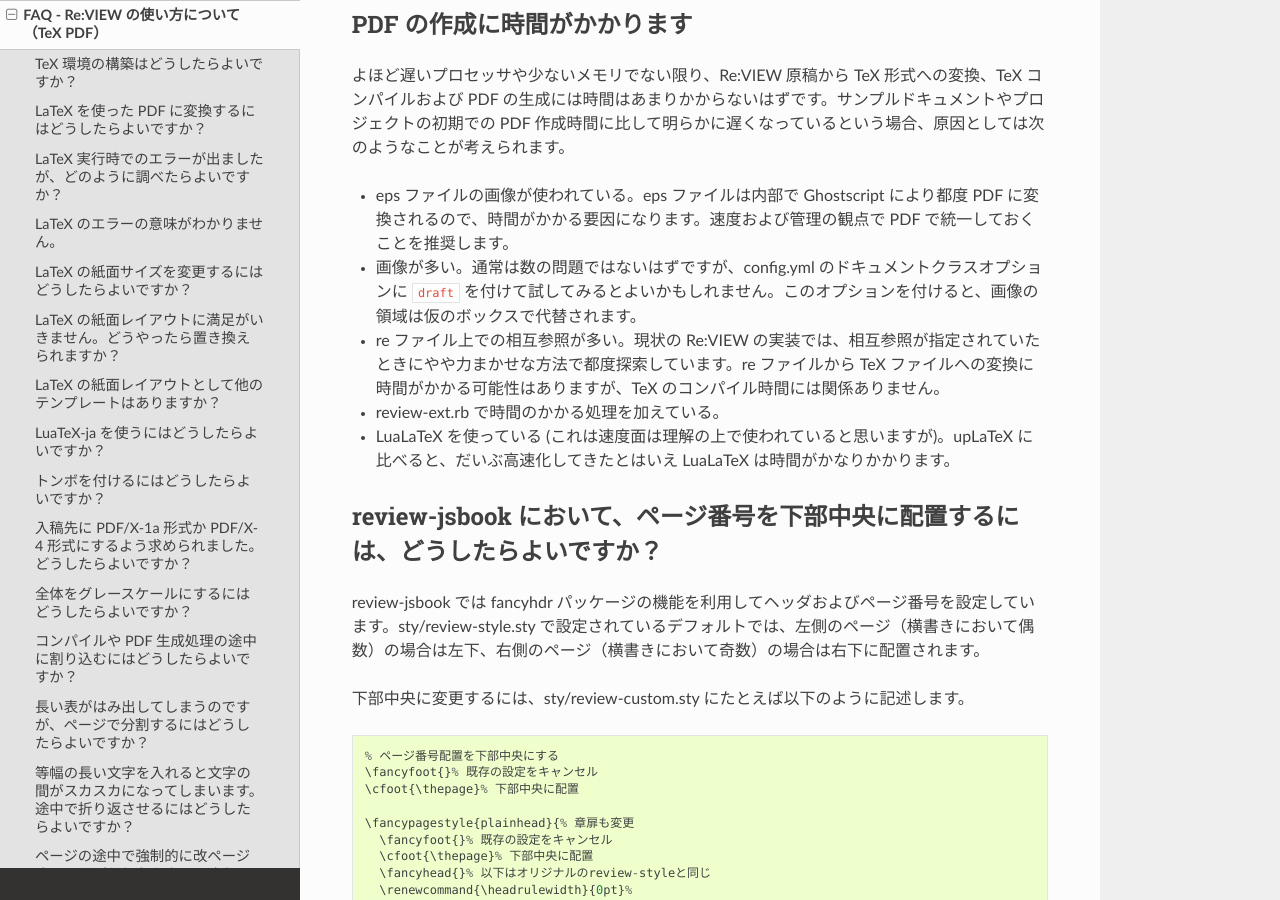
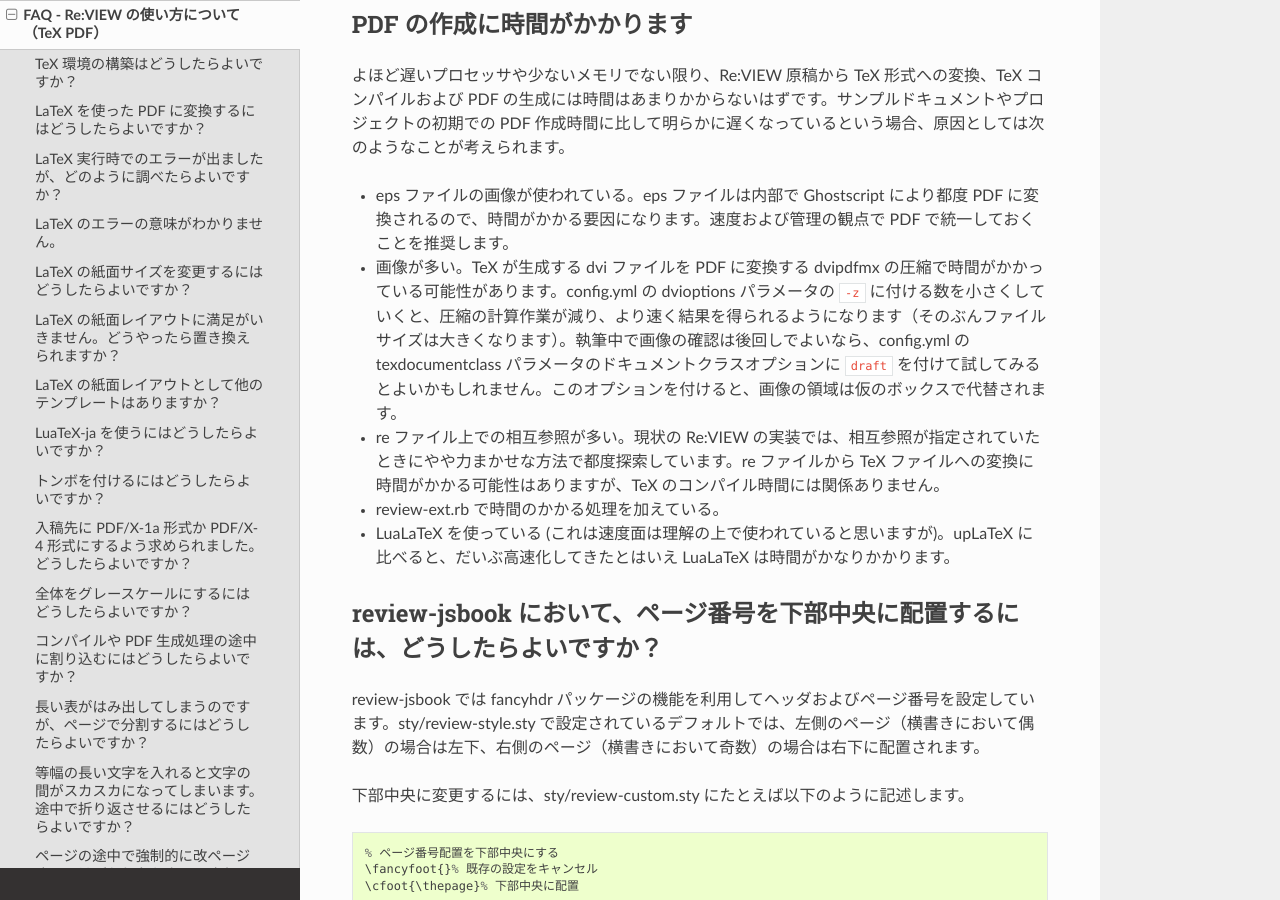
Before and after one commit to reviewml/reviewknowledge-ja, a Sphinx documentation site: the page built from docs/faq/faq-tex.md, in a window 1280 px wide and 900 px high, scrolled down 14327 px. Built offline with Sphinx 7.4.7 and the Read the Docs theme 2.0.0, drawn with Linux system fonts in a browser that asks for light colours.

Commit message:
pdf time

```diff
--- a/docs/faq/faq-tex.md
+++ b/docs/faq/faq-tex.md
@@ -514,7 +514,7 @@
 よほど遅いプロセッサや少ないメモリでない限り、Re:VIEW 原稿から TeX 形式への変換、TeX コンパイルおよび PDF の生成には時間はあまりかからないはずです。サンプルドキュメントやプロジェクトの初期での PDF 作成時間に比して明らかに遅くなっているという場合、原因としては次のようなことが考えられます。
 
 - eps ファイルの画像が使われている。eps ファイルは内部で Ghostscript により都度 PDF に変換されるので、時間がかかる要因になります。速度および管理の観点で PDF で統一しておくことを推奨します。
-- 画像が多い。通常は数の問題ではないはずですが、config.yml のドキュメントクラスオプションに `draft` を付けて試してみるとよいかもしれません。このオプションを付けると、画像の領域は仮のボックスで代替されます。
+- 画像が多い。TeX が生成する dvi ファイルを PDF に変換する dvipdfmx の圧縮で時間がかかっている可能性があります。config.yml の dvioptions パラメータの `-z` に付ける数を小さくしていくと、圧縮の計算作業が減り、より速く結果を得られるようになります（そのぶんファイルサイズは大きくなります）。執筆中で画像の確認は後回しでよいなら、config.yml の texdocumentclass パラメータのドキュメントクラスオプションに `draft` を付けて試してみるとよいかもしれません。このオプションを付けると、画像の領域は仮のボックスで代替されます。
 - re ファイル上での相互参照が多い。現状の Re:VIEW の実装では、相互参照が指定されていたときにやや力まかせな方法で都度探索しています。re ファイルから TeX ファイルへの変換に時間がかかる可能性はありますが、TeX のコンパイル時間には関係ありません。
 - review-ext.rb で時間のかかる処理を加えている。
 - LuaLaTeX を使っている (これは速度面は理解の上で使われていると思いますが)。upLaTeX に比べると、だいぶ高速化してきたとはいえ LuaLaTeX は時間がかなりかかります。
```
